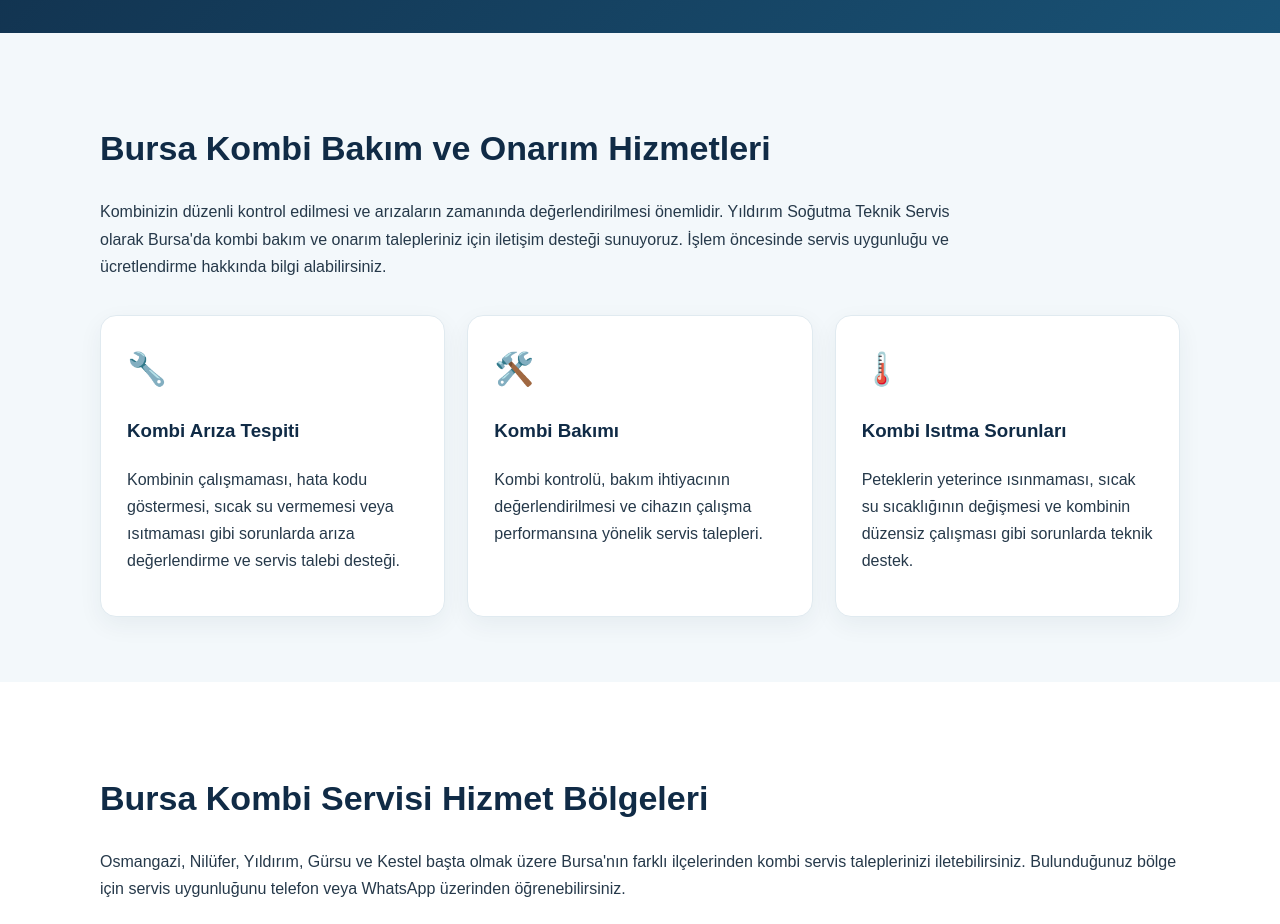
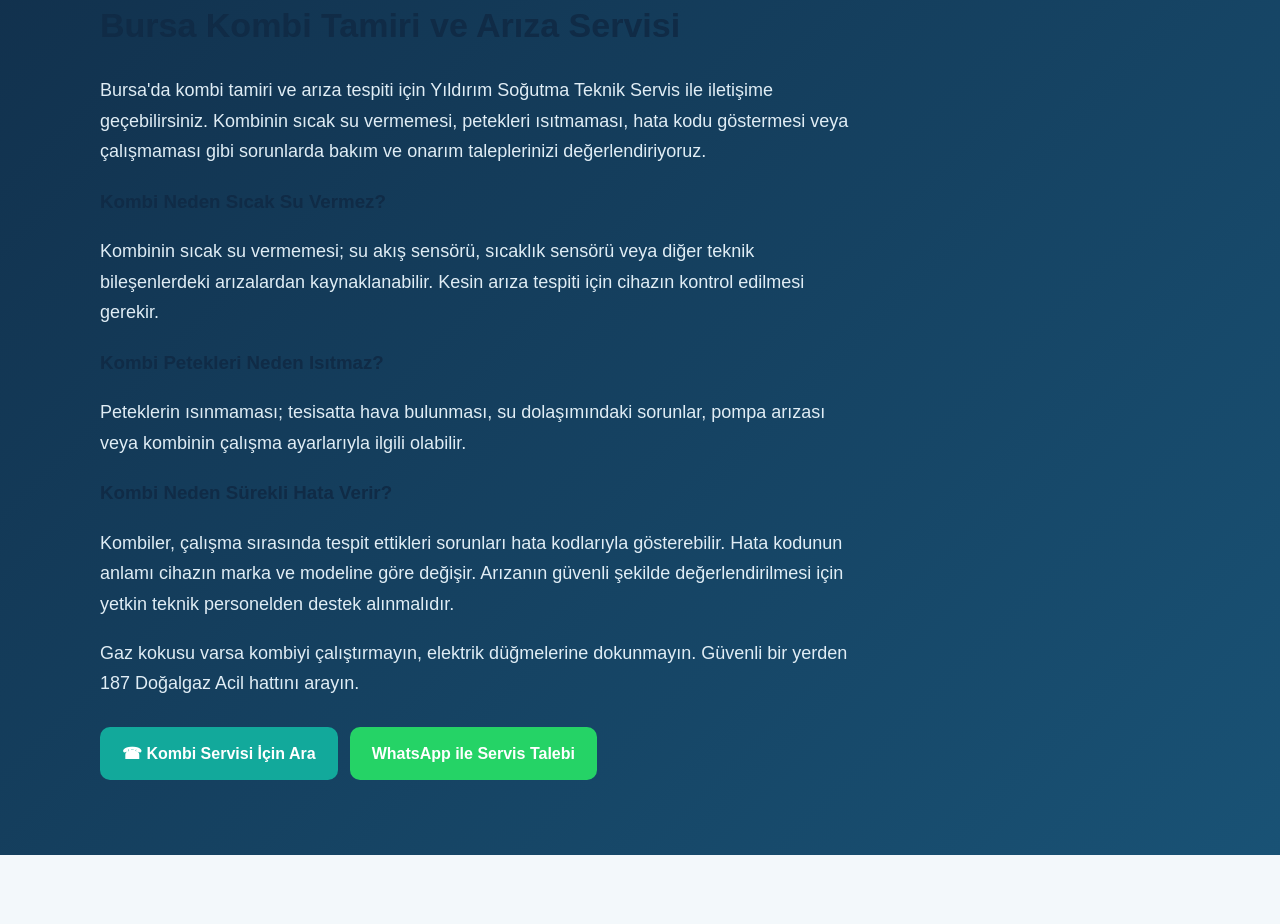
Before and after one commit to yildirimsogutmaofficial/sogutma, a plain HTML site: page kombi-servisi.html in a window 1280 px wide. Shown: the part 505-1429 px from the top of the page. Drawn offline with Linux system fonts and the light colour scheme.

Commit message:
Update kombi-servisi.html

```diff
--- a/kombi-servisi.html
+++ b/kombi-servisi.html
@@ -248,6 +248,69 @@
           WhatsApp'tan Yazın
         </a>
       </div>
+
+<div style="margin-top:45px;">
+  <h2>Bursa Kombi Tamiri ve Arıza Servisi</h2>
+
+  <p>
+    Bursa'da kombi tamiri ve arıza tespiti
+    için Yıldırım Soğutma Teknik Servis
+    ile iletişime geçebilirsiniz.
+    Kombinin sıcak su vermemesi, petekleri
+    ısıtmaması, hata kodu göstermesi veya
+    çalışmaması gibi sorunlarda bakım ve
+    onarım taleplerinizi değerlendiriyoruz.
+  </p>
+
+  <h3>Kombi Neden Sıcak Su Vermez?</h3>
+  <p>
+    Kombinin sıcak su vermemesi; su akış
+    sensörü, sıcaklık sensörü veya diğer
+    teknik bileşenlerdeki arızalardan
+    kaynaklanabilir. Kesin arıza tespiti
+    için cihazın kontrol edilmesi gerekir.
+  </p>
+
+  <h3>Kombi Petekleri Neden Isıtmaz?</h3>
+  <p>
+    Peteklerin ısınmaması; tesisatta hava
+    bulunması, su dolaşımındaki sorunlar,
+    pompa arızası veya kombinin çalışma
+    ayarlarıyla ilgili olabilir.
+  </p>
+
+  <h3>Kombi Neden Sürekli Hata Verir?</h3>
+  <p>
+    Kombiler, çalışma sırasında tespit
+    ettikleri sorunları hata kodlarıyla
+    gösterebilir. Hata kodunun anlamı
+    cihazın marka ve modeline göre değişir.
+    Arızanın güvenli şekilde değerlendirilmesi
+    için yetkin teknik personelden destek alınmalıdır.
+  </p>
+
+  <p>
+    Gaz kokusu varsa kombiyi çalıştırmayın,
+    elektrik düğmelerine dokunmayın.
+    Güvenli bir yerden 187 Doğalgaz Acil
+    hattını arayın.
+  </p>
+
+  <div class="buttons">
+    <a class="btn btn-phone"
+       href="tel:+908503080849">
+      ☎ Kombi Servisi İçin Ara
+    </a>
+
+    <a class="btn btn-wa"
+       href="https://wa.me/905057068598?text=Bursa%20kombi%20tamiri%20i%C3%A7in%20bilgi%20almak%20istiyorum."
+       target="_blank"
+       rel="noopener noreferrer">
+      WhatsApp ile Servis Talebi
+    </a>
+  </div>
+</div>
+
     </div>
   </section>
 
```
